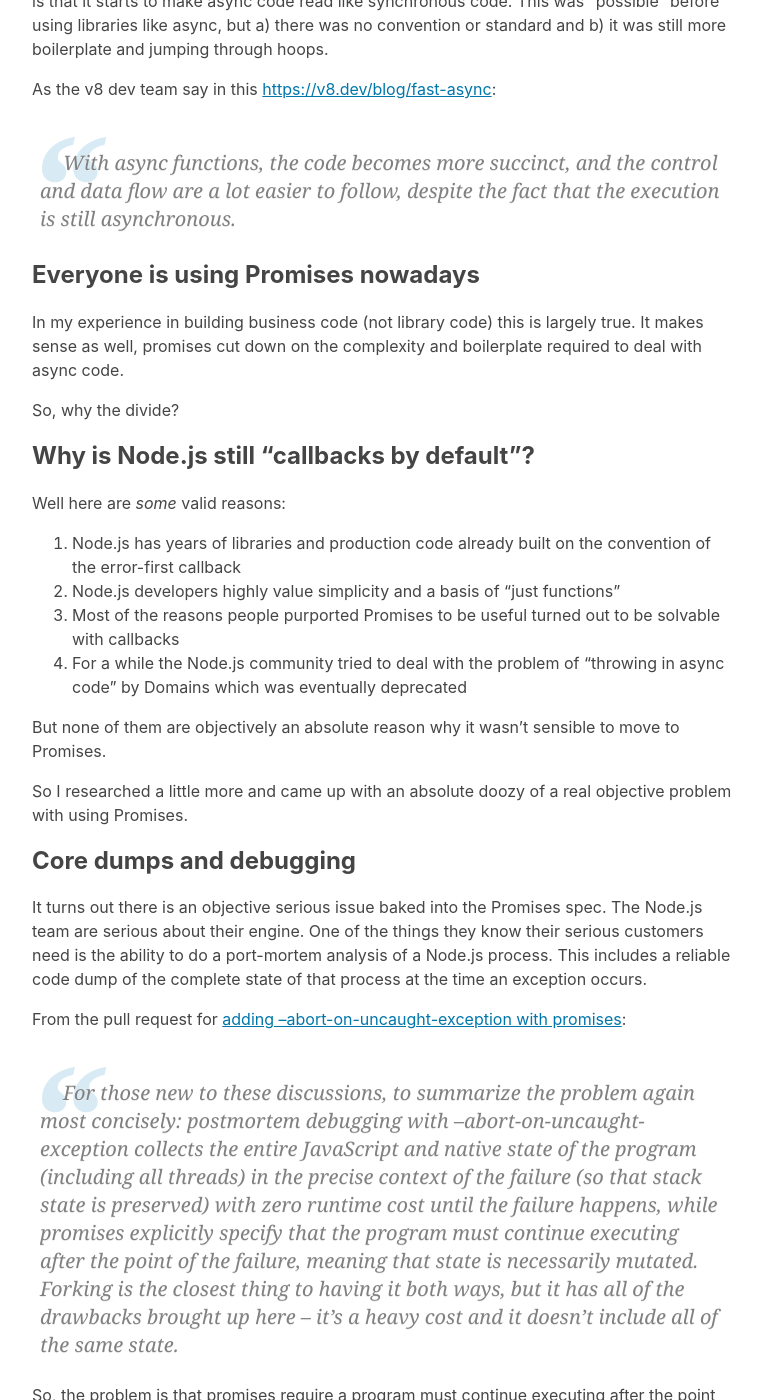
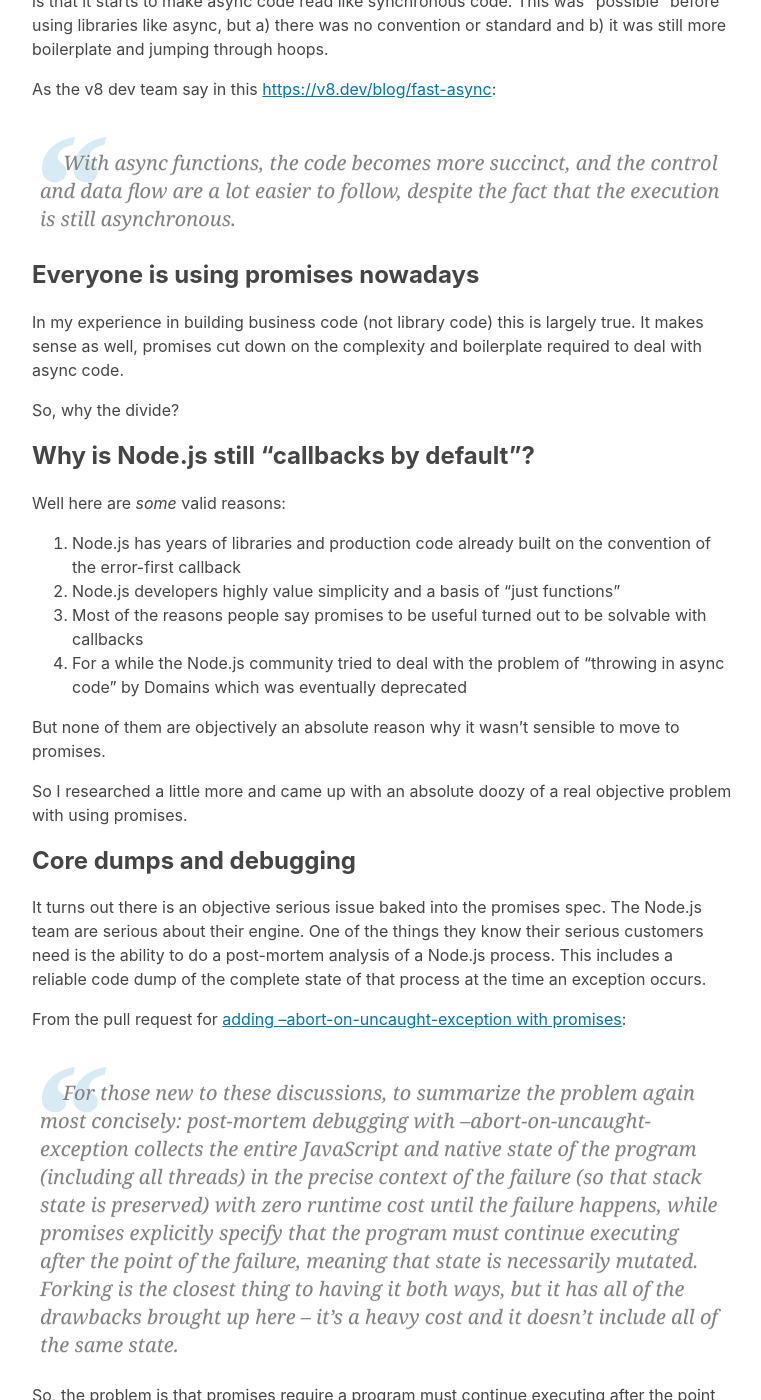
Before and after one commit to nickmeldrum/nickmeldrumdotcom-githubpages, a Jekyll site: the page built from _posts/2019-12-12-aws-node-and-unfulfilled-promises.md, in a window 1280 px wide and 1400 px high, scrolled down 2923 px. Shown: the whole window, without its empty margins (258-1019 px from the left). Built offline with Jekyll 4.4.1, drawn with Linux system fonts in a browser that asks for light colours; some of the changed text lies outside the part shown.

Commit message:
spelling and grammar in promises post

```diff
--- a/_posts/2019-12-12-aws-node-and-unfulfilled-promises.md
+++ b/_posts/2019-12-12-aws-node-and-unfulfilled-promises.md
@@ -44,9 +44,9 @@ fs.readFile('foo', (err, data) => {
 })
 {% endhighlight %}
 
-This conventions allows us to accomplish what Promises "promises" to do: allow us to get return values from async functions *and* deal with errors. With a little help (or boilerplate) from a library like [async](https://www.npmjs.com/package/async) you can do some functional composition with these error-first callback style async functions too.
+This conventions allows us to accomplish what promises "promises" to do: allow us to get return values from async functions *and* deal with errors. With a little help (or boilerplate) from a library like [async](https://www.npmjs.com/package/async) you can do some functional composition with these error-first callback style async functions too.
 
-## So what's the point of Promises then?
+## So what's the point of promises then?
 
 There is an excellent and famous article entitled: ["You're missing the point of promises"](https://gist.github.com/domenic/3889970) Go have a read if you haven't as it's very interesting.
 
@@ -78,7 +78,7 @@ As the v8 dev team say in this [https://v8.dev/blog/fast-async](blog):
 
 > With async functions, the code becomes more succinct, and the control and data flow are a lot easier to follow, despite the fact that the execution is still asynchronous.
 
-## Everyone is using Promises nowadays
+## Everyone is using promises nowadays
 
 In my experience in building business code (not library code) this is largely true. It makes sense as well, promises cut down on the complexity and boilerplate required to deal with async code.
 
@@ -90,27 +90,27 @@ Well here are *some* valid reasons:
 
  1. Node.js has years of libraries and production code already built on the convention of the error-first callback
  2. Node.js developers highly value simplicity and a basis of "just functions"
- 3. Most of the reasons people purported Promises to be useful turned out to be solvable with callbacks
+ 3. Most of the reasons people say promises to be useful turned out to be solvable with callbacks
  4. For a while the Node.js community tried to deal with the problem of "throwing in async code" by Domains which was eventually deprecated
 
-But none of them are objectively an absolute reason why it wasn't sensible to move to Promises.
+But none of them are objectively an absolute reason why it wasn't sensible to move to promises.
 
-So I researched a little more and came up with an absolute doozy of a real objective problem with using Promises.
+So I researched a little more and came up with an absolute doozy of a real objective problem with using promises.
 
 ## Core dumps and debugging
 
-It turns out there is an objective serious issue baked into the Promises spec. The Node.js team are serious about their engine. One of the things they know their serious customers need is the ability to do a port-mortem analysis of a Node.js process. This includes a reliable code dump of the complete state of that process at the time an exception occurs.
+It turns out there is an objective serious issue baked into the promises spec. The Node.js team are serious about their engine. One of the things they know their serious customers need is the ability to do a post-mortem analysis of a Node.js process. This includes a reliable code dump of the complete state of that process at the time an exception occurs.
 
 From the pull request for [adding --abort-on-uncaught-exception with promises](https://github.com/nodejs/node/issues/830
 ):
 
-> For those new to these discussions, to summarize the problem again most concisely: postmortem debugging with --abort-on-uncaught-exception collects the entire JavaScript and native state of the program (including all threads) in the precise context of the failure (so that stack state is preserved) with zero runtime cost until the failure happens, while promises explicitly specify that the program must continue executing after the point of the failure, meaning that state is necessarily mutated. Forking is the closest thing to having it both ways, but it has all of the drawbacks brought up here -- it's a heavy cost and it doesn't include all of the same state.
+> For those new to these discussions, to summarize the problem again most concisely: post-mortem debugging with --abort-on-uncaught-exception collects the entire JavaScript and native state of the program (including all threads) in the precise context of the failure (so that stack state is preserved) with zero runtime cost until the failure happens, while promises explicitly specify that the program must continue executing after the point of the failure, meaning that state is necessarily mutated. Forking is the closest thing to having it both ways, but it has all of the drawbacks brought up here -- it's a heavy cost and it doesn't include all of the same state.
 
 So, the problem is that promises require a program must continue executing after the point of failure. This is because it's impossible to know whether an exception will be caught later on. The only option was to fork the process at the time of an exception, in order to save the state.
 
 Forking the exception specifically has some major drawbacks:
 
- 1. It has a significant performance cost at the time an exception occurs *even if* that execption is caught later on
+ 1. It has a significant performance cost at the time an exception occurs *even if* that exception is caught later on
  2. Fork is not guaranteed to succeed because of potential memory limitations on the host
  3. It won't preserve the whole state in the core dump. Specifically: "State about thread pool threads or other threads created by libraries or other add-ons will be missing from the core file" (from the PR linked above)
 
```
Also changed, not shown: other parts of _posts/2019-12-12-aws-node-and-unfulfilled-promises.md (+12 -12 lines).
